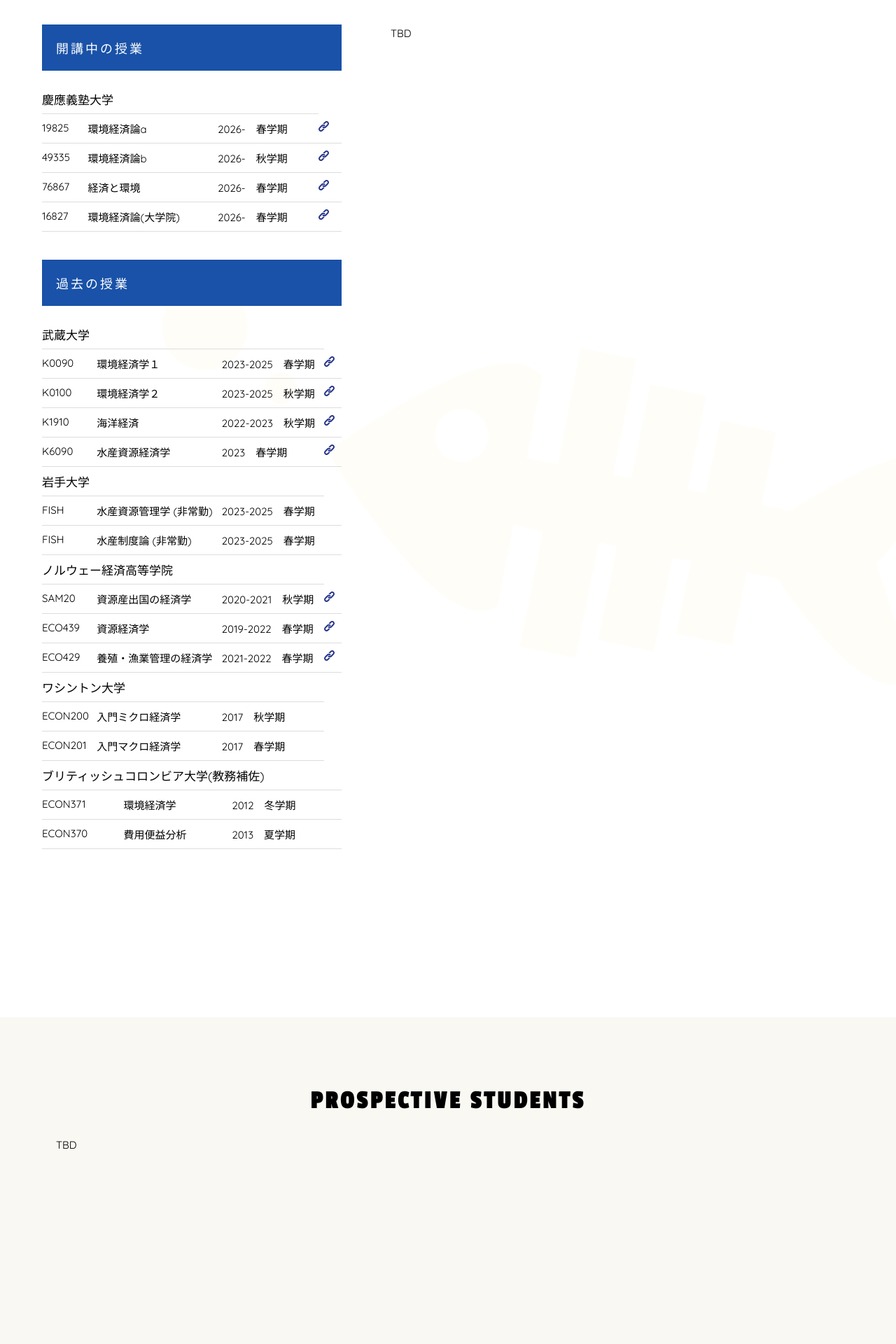
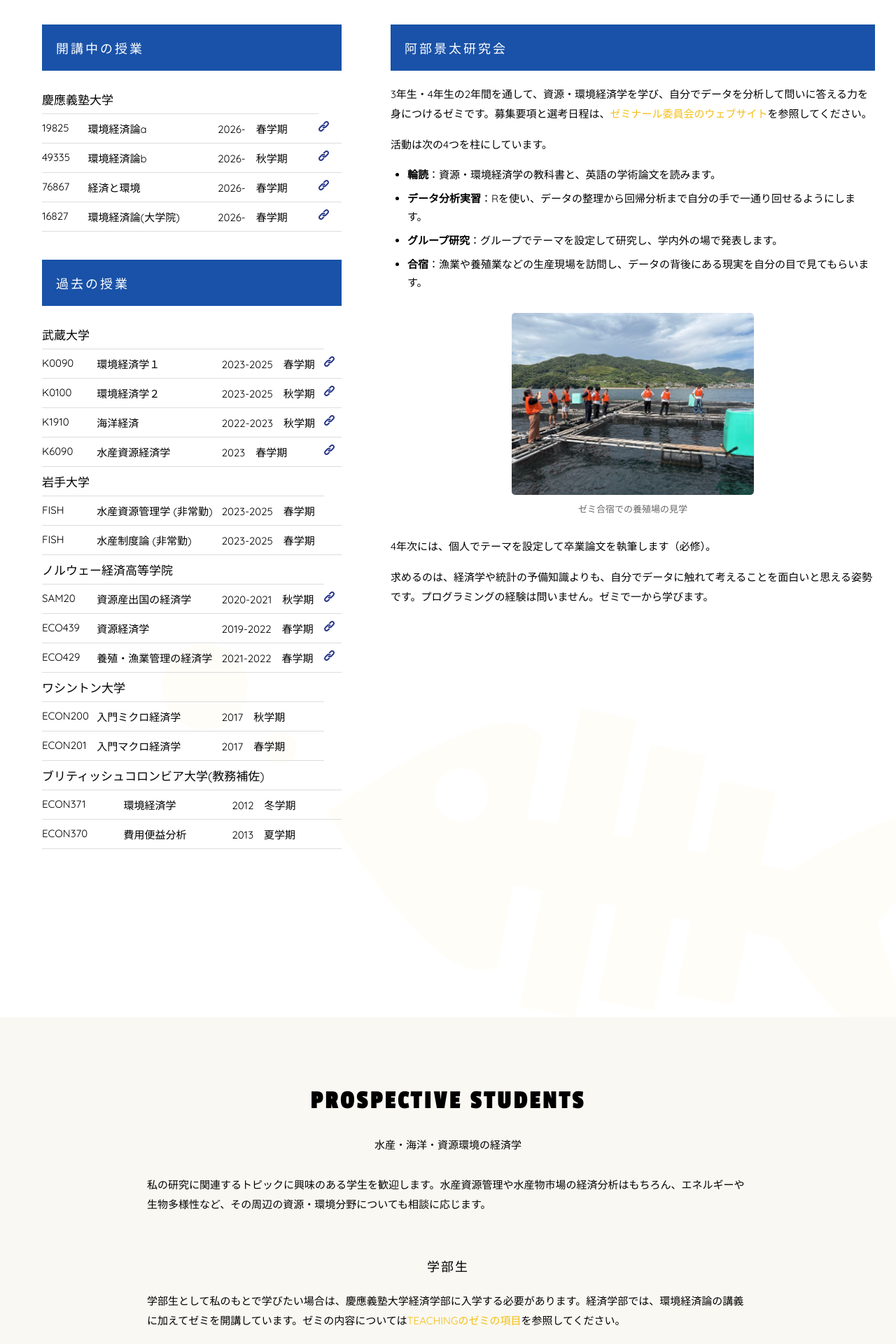
Before and after one commit to keita43a/keita43a.github.io, a PHP site: page /jp/ in a window 1280 px wide. Shown: the part 1840-3760 px from the top of the page at 70% size. Run offline with PHP 8.4, Linux system fonts and the light colour scheme; some libraries are stand-ins or nearby versions.

Commit message:
Add Prospective Students and seminar content
日本語版:
- PROSPECTIVE STUDENTS を執筆（導入／学部生／修士課程／博士課程／連絡について）
- TEACHING のゼミ欄に阿部景太研究会の内容と合宿写真を追加
- 学部生の項目からゼミ欄へのアンカーリンクを設置

英語版はTBDを埋めた初稿。水産・海洋経済学へのフォーカスと
博士課程ファンディングの注意書きを次で反映する。

CSS: .prospective-block / .seminar / .seminar-photo を追加。
明るい背景の節で a.about-link のホバー色が白に溶ける問題を上書きで修正。
掲載画像は元の5712x4284/6.0MBを1400x1050/310KBにリサイズしたもの。

Co-Authored-By: Claude Opus 5 <noreply@anthropic.com>

```diff
--- a/jp/index.html
+++ b/jp/index.html
@@ -409,9 +409,27 @@ layout: null
                     </div>
                 </div>
 
-                <div class="seminar">
+                <div class="seminar" id="seminar">
                 <h5>ゼミ</h5>
-                <p>TBD</p>
+                <h6 class="teaching-title">阿部景太研究会</h6>
+                <p>3年生・4年生の2年間を通して、資源・環境経済学を学び、自分でデータを分析して問いに答える力を身につけるゼミです。募集要項と選考日程は、<a href="https://keizemi-keio.info/" target="_blank" class="about-link">ゼミナール委員会のウェブサイト</a>を参照してください。</p>
+
+                <p>活動は次の4つを柱にしています。</p>
+                <ul>
+                    <li><b>輪読</b>：資源・環境経済学の教科書と、英語の学術論文を読みます。</li>
+                    <li><b>データ分析実習</b>：Rを使い、データの整理から回帰分析まで自分の手で一通り回せるようにします。</li>
+                    <li><b>グループ研究</b>：グループでテーマを設定して研究し、学内外の場で発表します。</li>
+                    <li><b>合宿</b>：漁業や養殖業などの生産現場を訪問し、データの背後にある現実を自分の目で見てもらいます。</li>
+                </ul>
+
+                <figure class="seminar-photo">
+                    <img src="/images/seminar-shoyo-suisan.jpg" alt="養殖いけすの上で生産者から説明を受けるゼミ生">
+                    <figcaption>ゼミ合宿での養殖場の見学</figcaption>
+                </figure>
+
+                <p>4年次には、個人でテーマを設定して卒業論文を執筆します（必修）。</p>
+
+                <p>求めるのは、経済学や統計の予備知識よりも、自分でデータに触れて考えることを面白いと思える姿勢です。プログラミングの経験は問いません。ゼミで一から学びます。</p>
                 </div>
 
             </div>
@@ -420,9 +438,58 @@ layout: null
 
 <!-- Prospective Students -->
         <section class="prospective" id="prospective">
-            <div class="teaching-container">
+            <div class="teaching-container section-max-width">
                 <h2 class="work-heading">PROSPECTIVE STUDENTS</h2>
-                <p>TBD</p>
+
+                <p class="description">水産・海洋・資源環境の経済学</p>
+
+                <div class="prospective-intro">
+                    <p>私の研究に関連するトピックに興味のある学生を歓迎します。水産資源管理や水産物市場の経済分析はもちろん、エネルギーや生物多様性など、その周辺の資源・環境分野についても相談に応じます。</p>
+                </div>
+
+                <div class="prospective-block">
+                    <h5>学部生</h5>
+                    <p>学部生として私のもとで学びたい場合は、慶應義塾大学経済学部に入学する必要があります。経済学部では、環境経済論の講義に加えてゼミを開講しています。ゼミの内容については<a href="#seminar" class="about-link">TEACHINGのゼミの項目</a>を参照してください。</p>
+                </div>
+
+                <div class="prospective-block">
+                    <h5>修士課程</h5>
+                    <p>経済学研究科の修士課程で指導を行っています。研究者を志す人と、専門的な分析能力を持って行政・企業・国際機関で働きたい人の両方を歓迎します。</p>
+                    <p>出願を検討する段階で身につけておいてほしいことは次のとおりです。</p>
+                    <ul>
+                        <li>中級レベルのミクロ経済学と計量経済学</li>
+                        <li>微分積分・線形代数・最適化の基礎</li>
+                        <li>R、Python、Stata、Julia などによるデータ分析の経験、または入学までに習得する意思</li>
+                        <li>英語の学術論文を読む力</li>
+                        <li>粗削りで構わないので、「これを明らかにしたい」という具体的な問題意識と熱意</li>
+                    </ul>
+                    <p>最後の項目が最も重要です。水産や環境に関する専門知識よりも、経済学の学部レベルの知識を重視します。指導は日本語・英語のどちらでも可能で、留学生も歓迎します。</p>
+                </div>
+
+                <div class="prospective-block">
+                    <h5>博士課程</h5>
+                    <p>経済学研究科の後期博士課程で指導を行っています。特に水産経済学・資源経済学にフォーカスした研究者を志す方の指導を受け入れいています。特に水産資源の経済学に興味を持っている人は歓迎します。査読付き国際誌への論文投稿を目標に指導します。修士課程で求めるものに加えて、次を前提とします。</p>
+                    <ul>
+                        <li>修士レベルのミクロ経済学・計量経済学</li>
+                        <li>自分ひとりで分析を最後まで回しきる実装力</li>
+                        <li>英語で論文を書き、国際学会で発表する意思</li>
+                        <li>修士論文、またはそれに準ずる研究成果</li>
+                    </ul>
+                    <p>研究テーマの方向性が私の専門と重なるかどうかが、指導できるかを大きく左右します。出願前に必ず相談してください。</p>
+                    <p>また博士課程でのファンディングについては、学振のほか<a href="https://doctoral-support.keio.ac.jp/spring/"  target="_blank">Keio-SPRING</a>や<a href="https://www.keio.ac.jp/ja/gsecon/admission/sholarship/"  target="_blank">経済学研究科の奨学金</a>を参照して下さい。</p>
+                </div>
+
+                <div class="prospective-block">
+                    <h5>連絡について</h5>
+                    <p>大学院（修士・博士）への出願を検討している方は、出願前に必ず<a href="mailto:keita.abe@keio.jp" class="about-link">keita.abe@keio.jp</a>までメールでご連絡ください。その際、次を添えていただけると話が早く進みます。</p>
+                    <ul>
+                        <li>研究したいテーマの概要（A4で1枚程度。粗削りで構いません）</li>
+                        <li>CV（学歴、成績、使えるソフトウェア、語学）</li>
+                        <li>卒業論文・修士論文があれば、その要旨</li>
+                    </ul>
+                    <p>なお、宛先を変えただけの一斉送信と分かるメールやよく私の研究分野について調べず送っているメールには返信できないことがあります。</p>
+                </div>
+
             </div>
         </section>
 
--- a/jp/style.css
+++ b/jp/style.css
@@ -644,6 +644,56 @@ h3.research-title{
 
 }
 
+.prospective .section-max-width{
+    max-width:860px;
+}
+
+.prospective-intro{
+    margin-bottom:60px;
+}
+
+.prospective-intro p{
+    line-height:28px;
+    margin-bottom:18px;
+}
+
+.prospective-block{
+    margin-bottom:55px;
+}
+
+.prospective-block h5{
+    margin-bottom:24px;
+}
+
+.prospective-block p{
+    line-height:28px;
+    margin-bottom:16px;
+}
+
+.prospective-block ul{
+    font-size:15px;
+    line-height:26px;
+    margin:0 0 18px 0;
+    padding-left:24px;
+}
+
+.prospective-block li{
+    margin-bottom:8px;
+}
+
+/* 明るい背景の節では白ホバーだと消えるため上書き */
+.prospective a.about-link:hover,
+.teaching a.about-link:hover{
+    color:#333333;
+}
+
+    /* mobile */
+    @media screen and (max-width:768px) {
+        .prospective{
+            padding:80px 20px;
+        }
+    }
+
 h5{
     clear:both;
     font-size:18px;
@@ -739,6 +789,56 @@ h6.teaching-title{
     padding-left:40px;
     box-sizing:border-box;
 }
+
+.seminar p{
+    line-height:28px;
+    margin-bottom:16px;
+}
+
+.seminar ul{
+    font-size:15px;
+    line-height:26px;
+    margin:0 0 18px 0;
+    padding-left:24px;
+}
+
+.seminar li{
+    margin-bottom:8px;
+}
+
+.seminar-photo{
+    width:50%;
+    margin:30px auto;
+}
+
+.seminar-photo img{
+    display:block;
+    width:100%;
+    height:auto;
+    border-radius:5px;
+}
+
+.seminar-photo figcaption{
+    font-size:13px;
+    line-height:20px;
+    margin-top:10px;
+    text-align:center;
+    color:#666666;
+}
+
+    /* mobile */
+    @media screen and (max-width:768px) {
+        .seminar{
+            float:none;
+            width:100%;
+            padding-left:0;
+            margin-bottom:60px;
+        }
+
+        .seminar-photo{
+            width:80%;
+        }
+    }
 
 .pot_course{
     display:block;
```
Also changed, not shown: index.html (+53 -2 lines), style.css (+49 -0 lines), images/seminar-shoyo-suisan.jpg (added).
